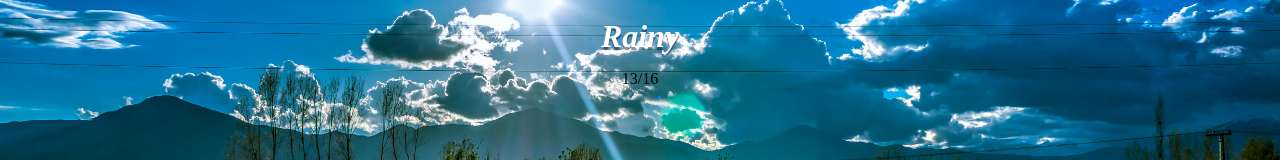
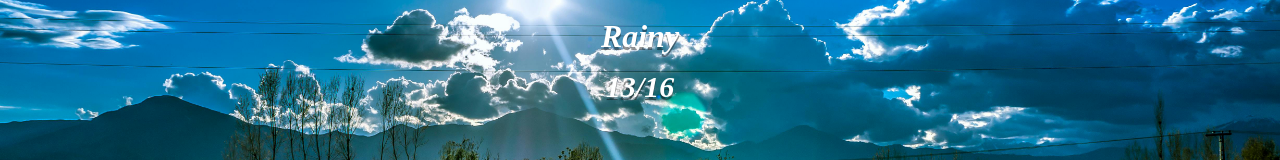
Before and after one commit to Rupamgupta-coder/Weather, a plain HTML site: page index.html in a window 1280 px wide. Shown: the part 305-465 px from the top of the page. Drawn offline with Linux system fonts and the light colour scheme.

Commit message:
Update weather.css

```diff
--- a/weather.css
+++ b/weather.css
@@ -90,3 +90,12 @@
     margin-bottom: 15px;
     text-shadow: 0px 3px rgba(0, 0, 0, 0.4);
   }
+ .current .hi-low{
+           font-size: 30px;
+           color:#fff;
+           font-weight: 700;
+           font-style: italic;
+           margin-bottom: 15px;
+           text-shadow: 0px 3px rgba(0, 0, 0, 0.4);
+
+  }
```
